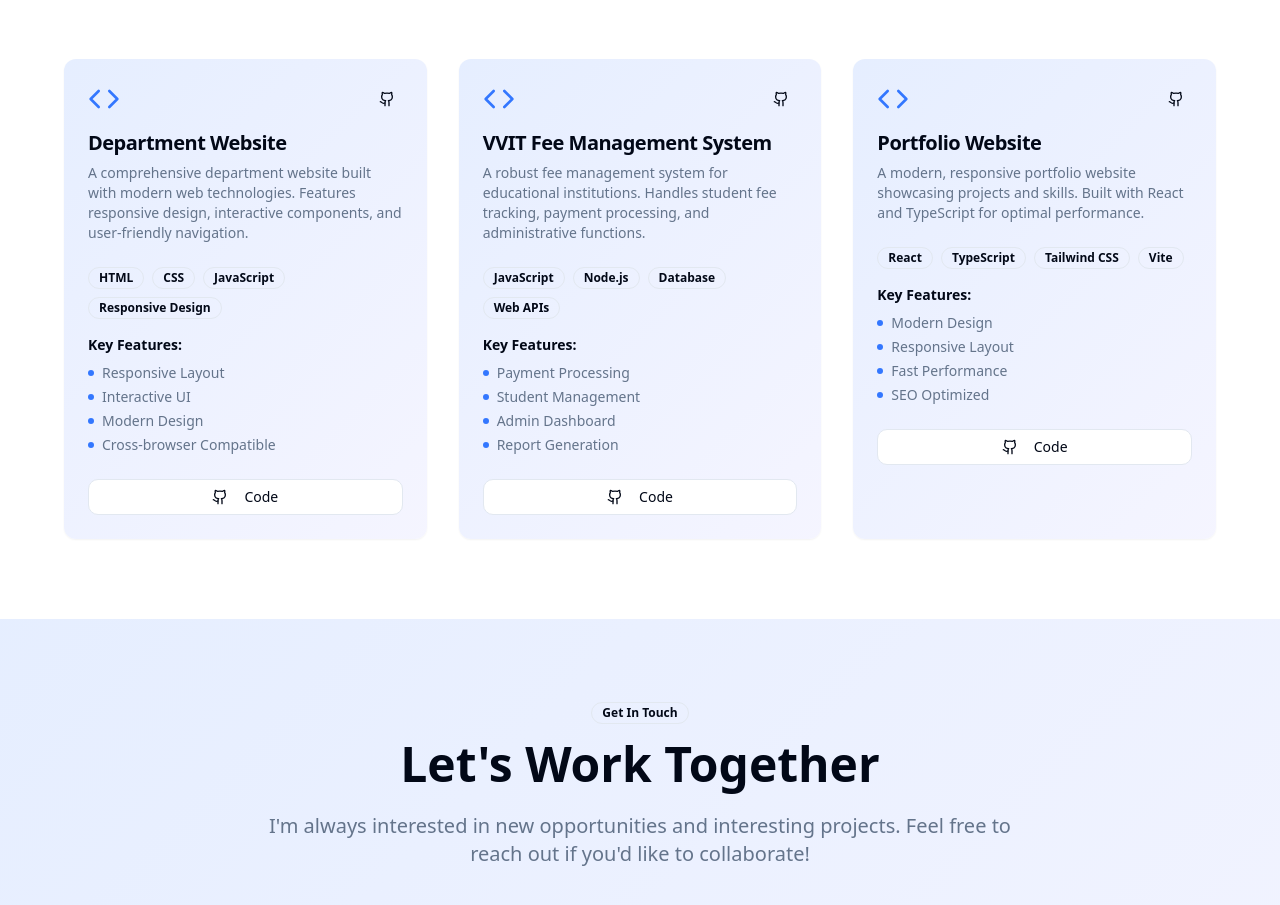
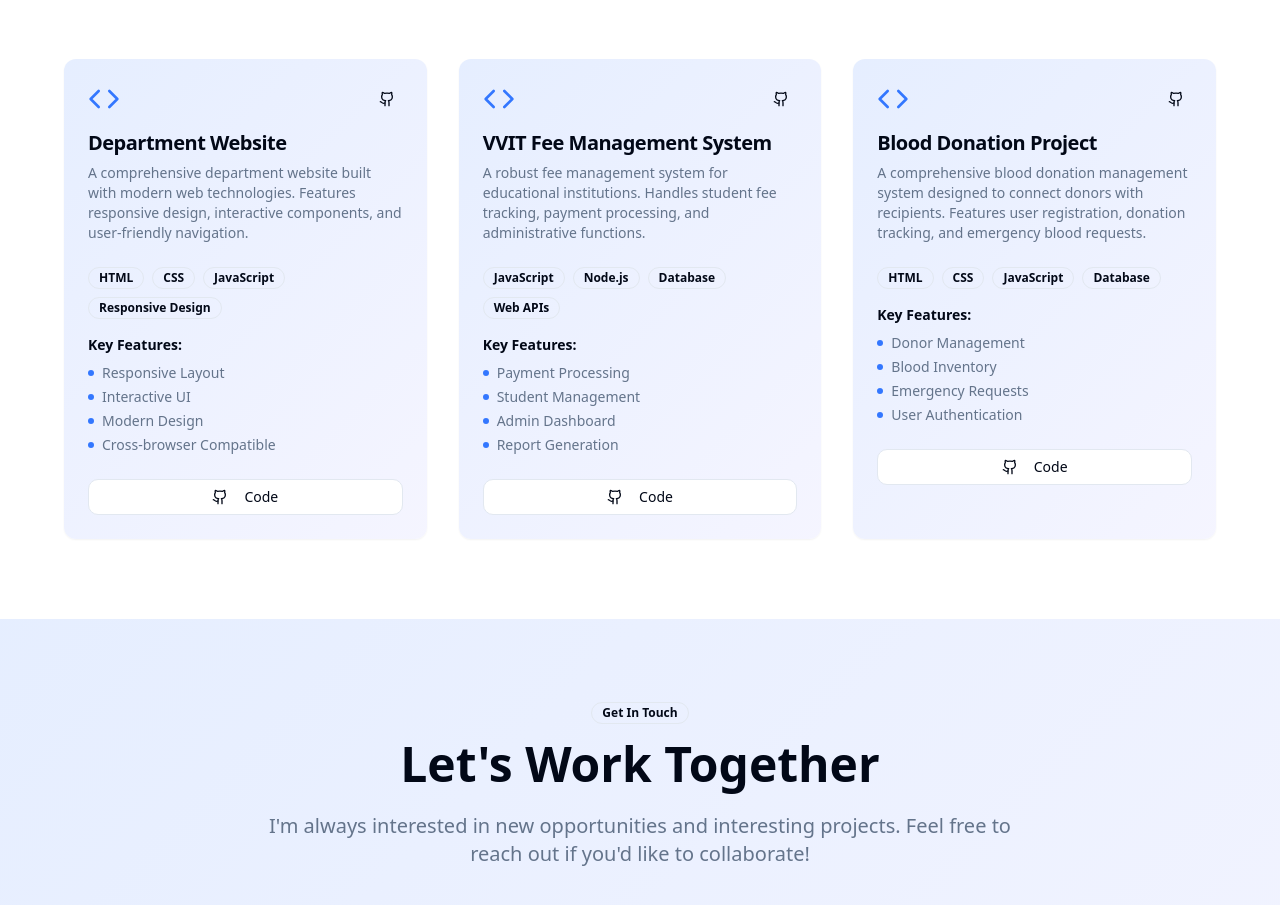
Before and after one commit to MadiraGowtham/Portfolio, a React (Vite) app: page / in a window 1280 px wide. Shown: the part 2660-3565 px from the top of the page. Built offline with nearby package versions, Linux system fonts and the light colour scheme.

Commit message:
Refactor: Update projects section
Remove portfolio project and add blood donation project.

```diff
--- a/src/components/Portfolio/Projects.tsx
+++ b/src/components/Portfolio/Projects.tsx
@@ -22,12 +22,12 @@ const Projects = () => {
       features: ["Payment Processing", "Student Management", "Admin Dashboard", "Report Generation"]
     },
     {
-      title: "Portfolio Website",
-      description: "A modern, responsive portfolio website showcasing projects and skills. Built with React and TypeScript for optimal performance.",
-      tech: ["React", "TypeScript", "Tailwind CSS", "Vite"],
-      github: "https://github.com/MadiraGowtham",
-      demo: "#",
-      features: ["Modern Design", "Responsive Layout", "Fast Performance", "SEO Optimized"]
+      title: "Blood Donation Project",
+      description: "A comprehensive blood donation management system designed to connect donors with recipients. Features user registration, donation tracking, and emergency blood requests.",
+      tech: ["HTML", "CSS", "JavaScript", "Database"],
+      github: "https://github.com/MadiraGowtham/Blood_Donation",
+      demo: null,
+      features: ["Donor Management", "Blood Inventory", "Emergency Requests", "User Authentication"]
     }
   ];
 
```
